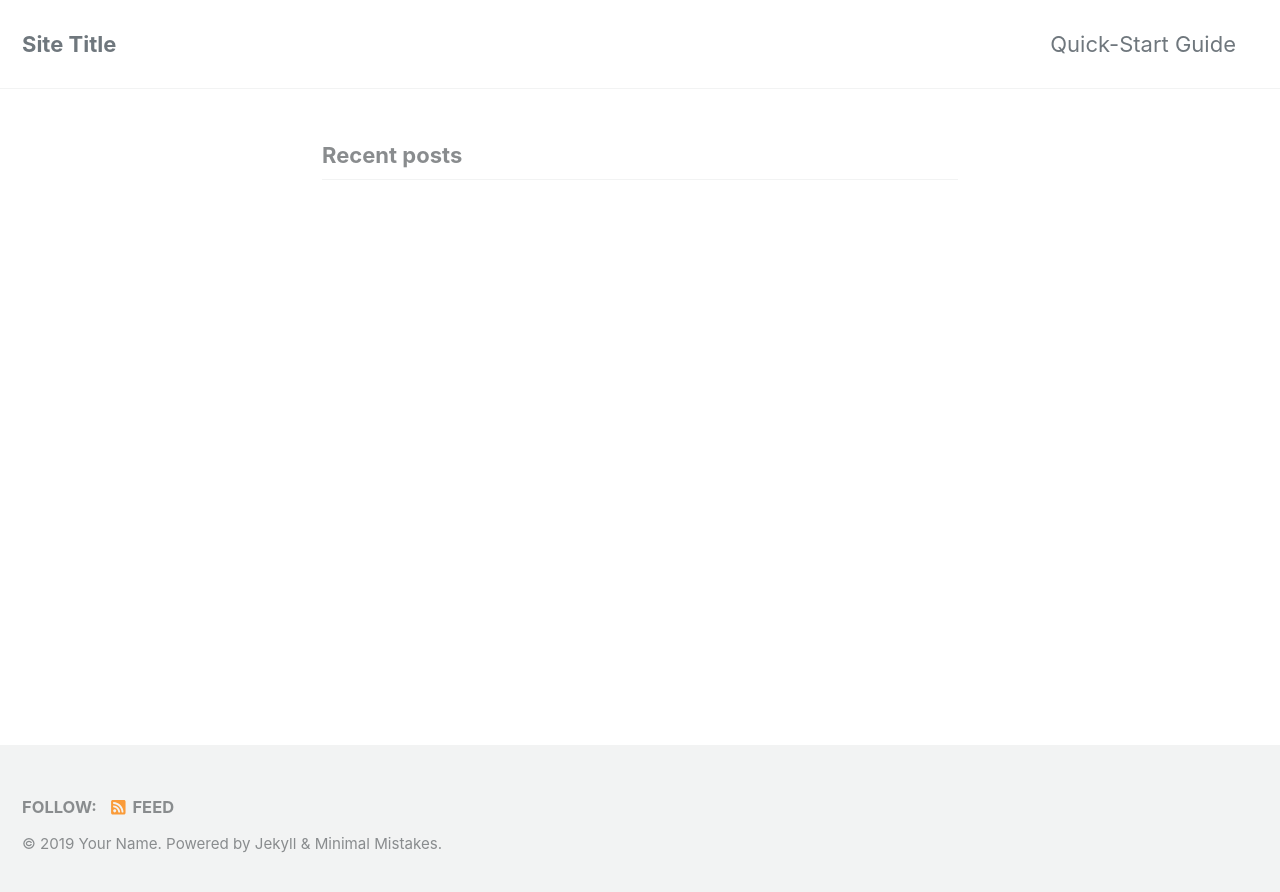
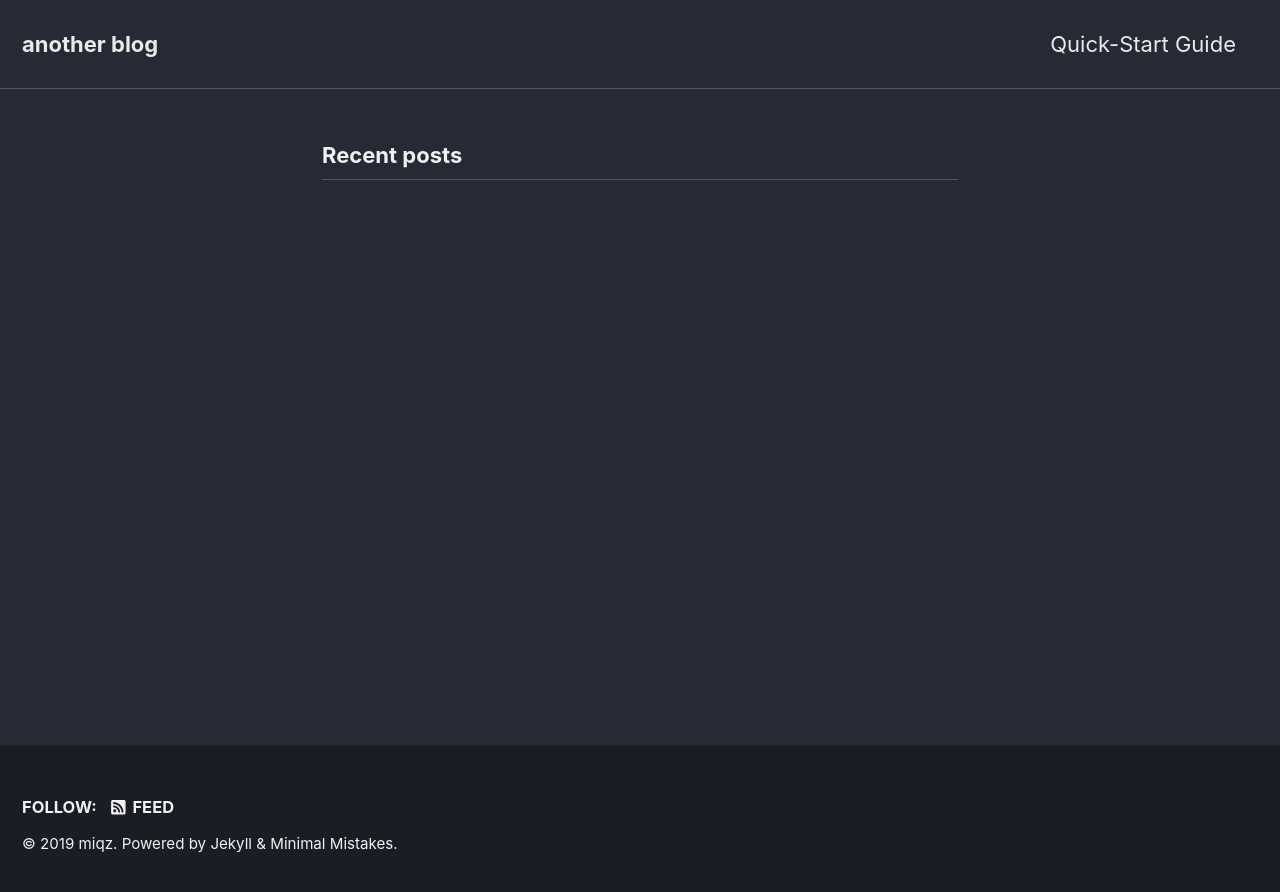
Before and after one commit to sca33/sca33.github.io, a Jekyll site: the page built from index.md, in a window 1280 px wide. Shown: the top 892 px of the page. Built offline with Jekyll 4.4.1, drawn with Linux system fonts in a browser that asks for light colours; cached includes are drawn as plain includes; nearby versions of some CDN libraries; the list of posts is cut into pages by our own code.

Commit message:
Update _config.yml

```diff
--- a/_config.yml
+++ b/_config.yml
@@ -12,15 +12,15 @@
 
 # theme                  : "minimal-mistakes-jekyll"
 # remote_theme           : "mmistakes/minimal-mistakes"
-minimal_mistakes_skin    : "default" # "air", "aqua", "contrast", "dark", "dirt", "neon", "mint", "plum", "sunrise"
+minimal_mistakes_skin    : "dark" # "air", "aqua", "contrast", "dark", "dirt", "neon", "mint", "plum", "sunrise"
 
 # Site Settings
 locale                   : "en-US"
-title                    : "Site Title"
+title                    : "another blog"
 title_separator          : "-"
-name                     : "Your Name"
-description              : "An amazing website."
-url                      : # the base hostname & protocol for your site e.g. "https://mmistakes.github.io"
+name                     : "miqz"
+description              : "nothing to see here yet"
+url                      : "https://miqz.ru" # the base hostname & protocol for your site e.g. "https://mmistakes.github.io"
 baseurl                  : # the subpath of your site, e.g. "/blog"
 repository               : # GitHub username/repo-name e.g. "mmistakes/minimal-mistakes"
 teaser                   : # path of fallback teaser image, e.g. "/assets/images/500x300.png"
@@ -106,8 +106,9 @@ analytics:
 
 # Site Author
 author:
-  name             : "Your Name"
-  avatar           : # path of avatar image, e.g. "/assets/images/bio-photo.jpg"
+  name             : "miqz"
+  avatar           : https://s.gravatar.com/avatar/898ea1d43ac7fd2dd7b551f26f56002a?s=80
+ # path of avatar image, e.g. "/assets/images/bio-photo.jpg"
   bio              : "I am an amazing person."
   location         : "Somewhere"
   email            :
```
